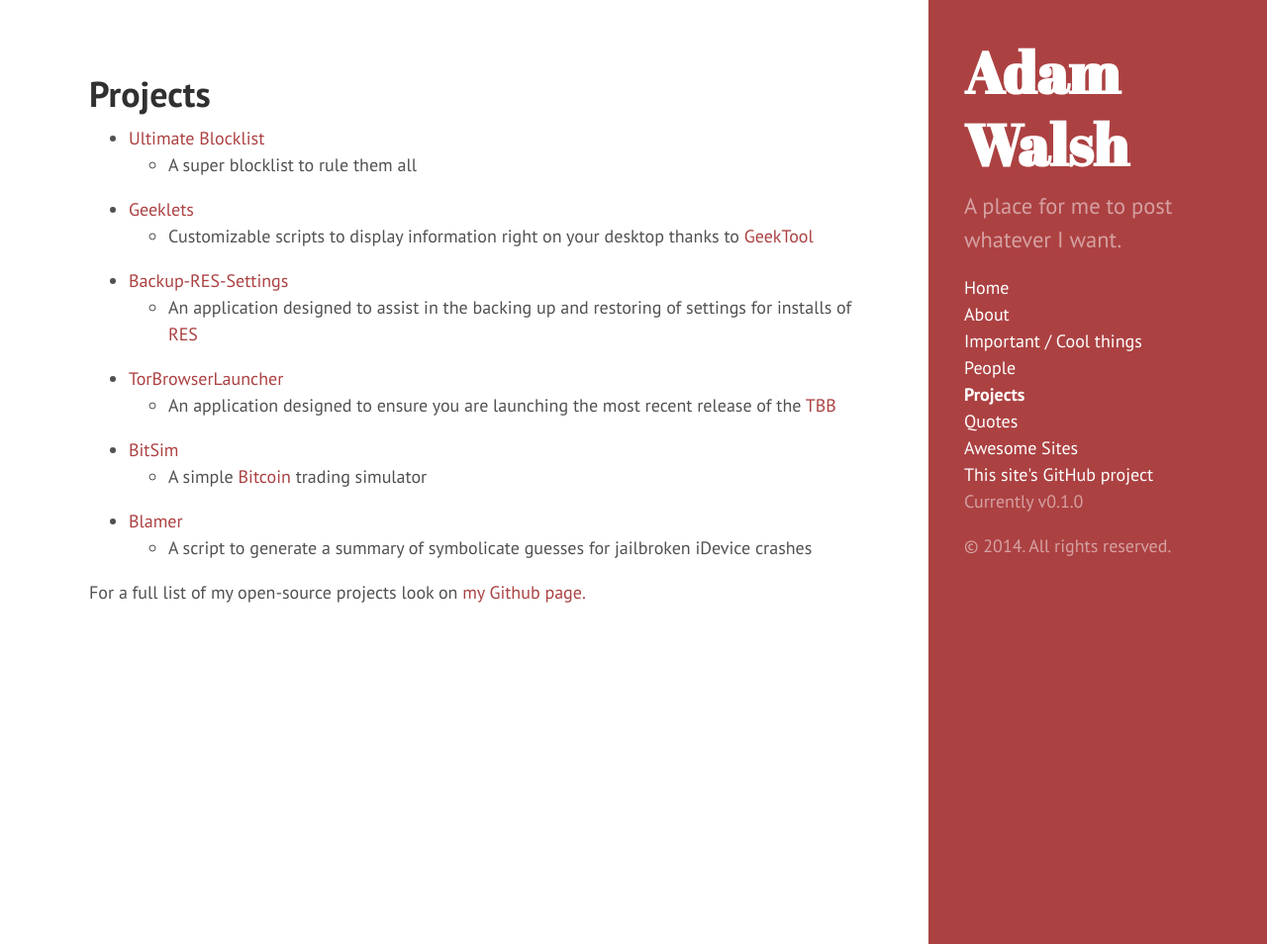
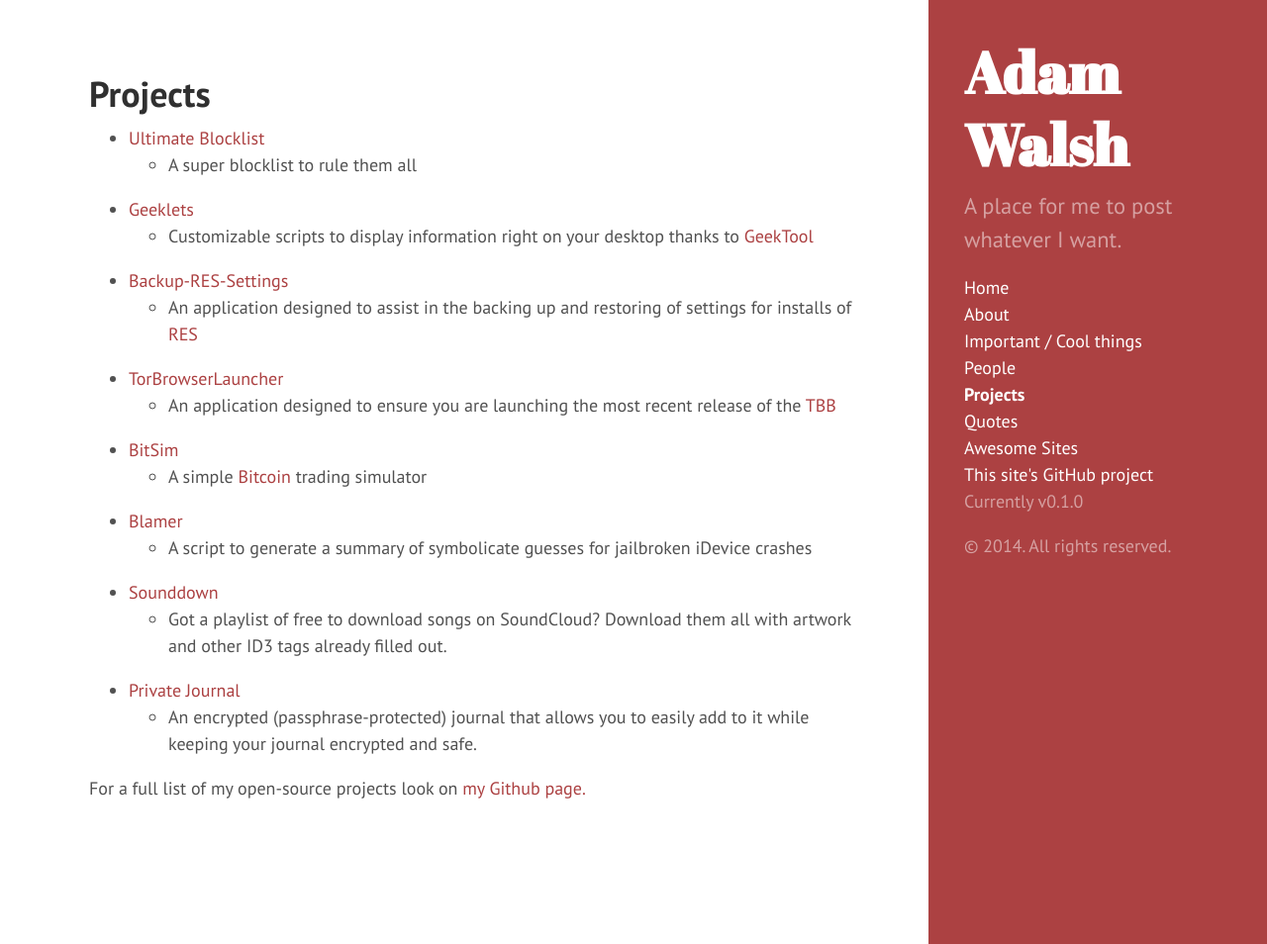
Before and after one commit to walshie4/walshie4.github.io, a Jekyll site: the page built from projects.md, in a window 1280 px wide and 954 px high. Shown: the whole window at 99% size. Built offline with Jekyll 4.4.1, drawn with Linux system fonts in a browser that asks for light colours; Markdown is read by kramdown in place of the engine named in the settings.

Commit message:
Updated projects page

```diff
--- a/projects.md
+++ b/projects.md
@@ -15,5 +15,11 @@ sidebar: true
     * A simple [Bitcoin](https://bitcoin.org/) trading simulator
 * [Blamer](http://walshie4.github.io/Blamer/)
     * A script to generate a summary of symbolicate guesses for jailbroken iDevice crashes
+* [Sounddown](https://github.com/walshie4/SoundDown)
+    * Got a playlist of free to download songs on SoundCloud? Download them all with artwork and other ID3 tags
+    already filled out.
+* [Private Journal](https://github.com/walshie4/Private-Journal)
+    * An encrypted (passphrase-protected) journal that allows you to easily add to it while keeping your
+    journal encrypted and safe.
 
 For a full list of my open-source projects look on [my Github page.](https://github.com/walshie4)
```
